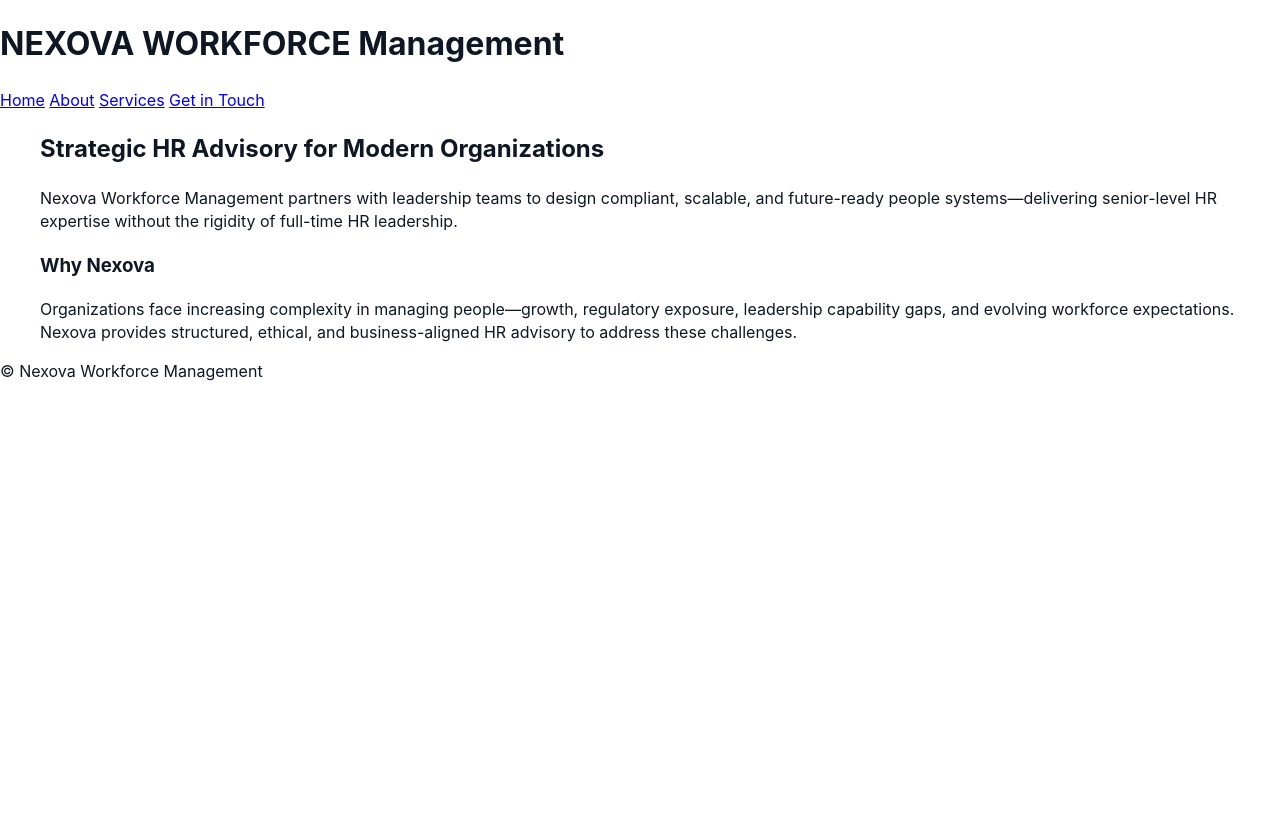
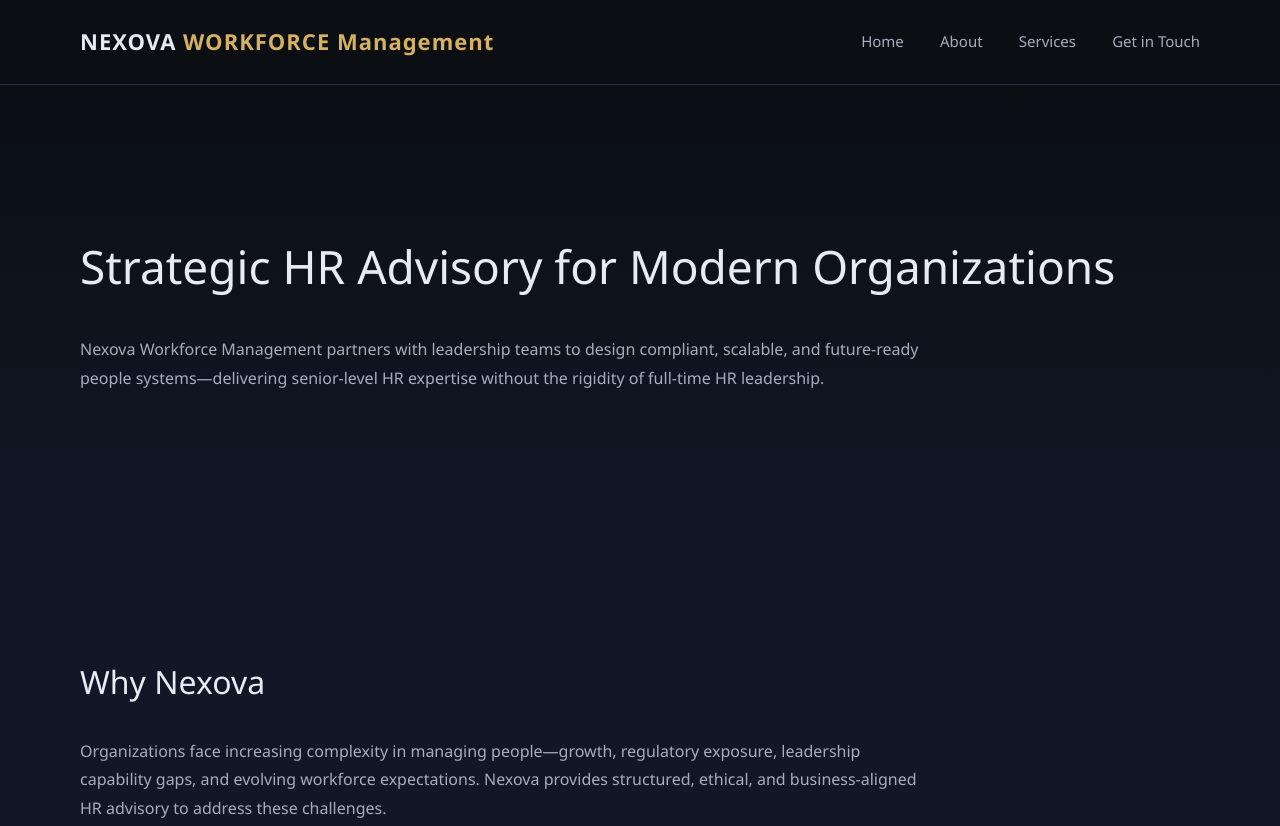
Before and after one commit to LastAlienAlive/NEXOVA-WORKFORCE-MANAGEMENT, a plain HTML site: page index.html in a window 1280 px wide. Shown: the top 826 px of the page. Before the commit the page ends 800 px from the top, so only its background shows below. Drawn offline with Linux system fonts and the light colour scheme; files that its build step writes are made by us from their sources.

Commit message:
Update index.html

```diff
--- a/index.html
+++ b/index.html
@@ -2,7 +2,7 @@
 <html>
 <head>
 <title>Nexova Workforce Management</title>
-<link rel="stylesheet" href="asset/css/style.css">
+<link rel="stylesheet" href="assets/css/style.css">
 </head>
 <body>
 
```
